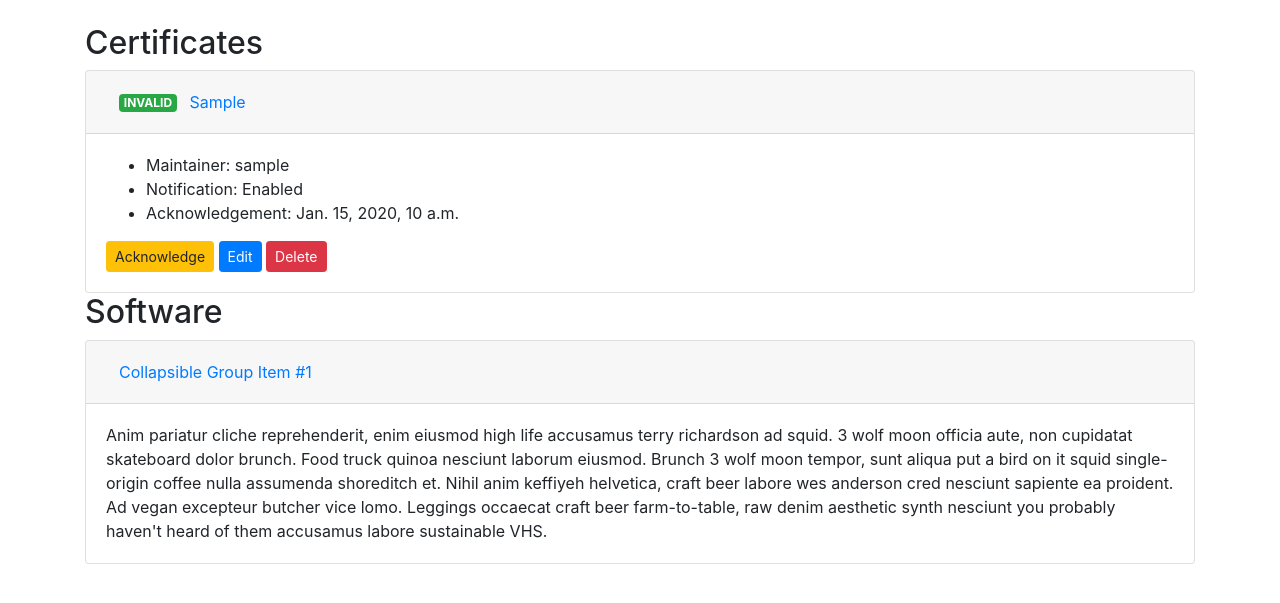
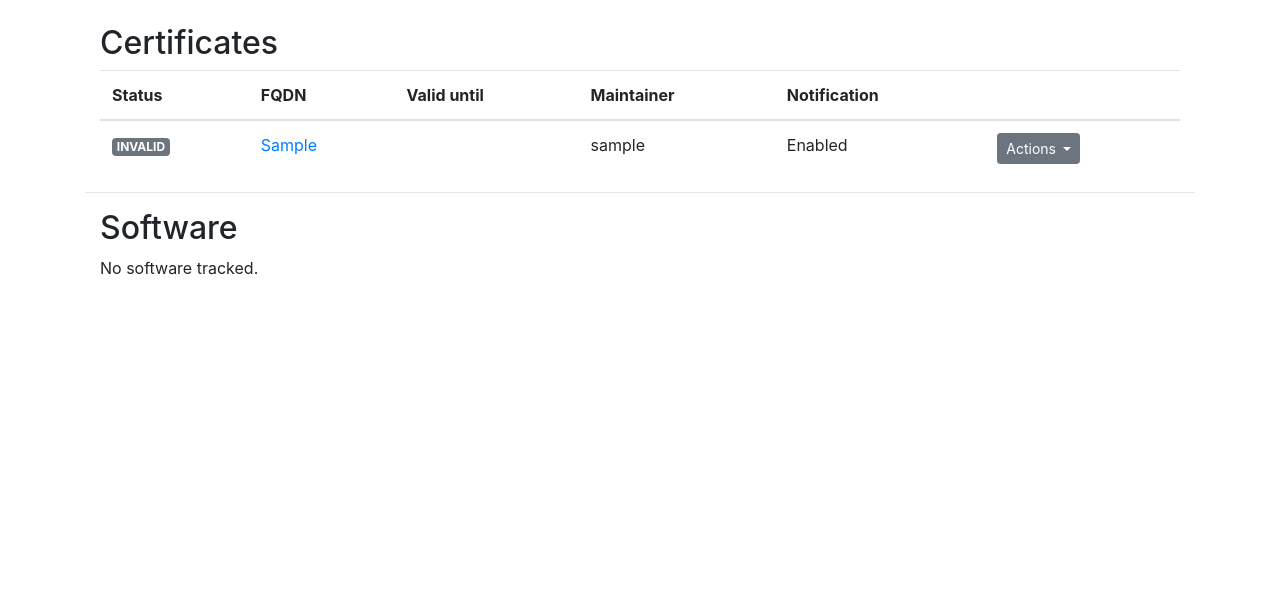
Before and after one commit to semaph0r/HAL9000, a Django app: page / in a window 1280 px wide. Shown: the part 56-659 px from the top of the page. Run offline with Django 3.2, Linux system fonts and the light colour scheme; tables that the repository leaves empty hold one stand-in row (values such as "Sample post"); some libraries are stand-ins or nearby versions.

Commit message:
add crud for certificate model

```diff
--- a/hal9000/web/models.py
+++ b/hal9000/web/models.py
@@ -16,7 +16,7 @@
         (ERROR, 'Error'),
         (NA, 'N/A')
     ]
-    domain = models.TextField(validators=[URLValidator()], null=True)
+    domain = models.CharField(max_length=80, validators=[URLValidator()], null=True)
     status = models.CharField(max_length=20,
                               choices=CertificateStatus,
                               default=NA)
@@ -27,6 +27,7 @@
     acknowledged_at = models.DateTimeField(blank=True, null=True)
     acknowledged_by = models.ForeignKey(User, related_name='%(class)s_acknowledge_created', on_delete=models.DO_NOTHING,
                                         blank=True, null=True)
+    expired_at = models.DateField(blank=True, null=True)
 
     def __str__(self):
         return self.domain
--- a/hal9000/web/templates/base.html
+++ b/hal9000/web/templates/base.html
@@ -13,7 +13,7 @@
 </head>
 <body>
 <nav class="navbar navbar-expand-md navbar-dark bg-dark fixed-top">
-    <a class="navbar-brand" href="#">HAL9000</a>
+    <a class="navbar-brand" href="{% url 'index' %}">HAL9000</a>
     <button class="navbar-toggler" type="button" data-toggle="collapse" data-target="#navbarsExampleDefault"
             aria-controls="navbarsExampleDefault" aria-expanded="false" aria-label="Toggle navigation">
         <span class="navbar-toggler-icon"></span>
--- a/hal9000/web/templates/web/certificate_confirm_delete.html
+++ b/hal9000/web/templates/certificates/certificate_confirm_delete.html
@@ -1,4 +1,5 @@
 {% extends "base.html" %}
+{% load crispy_forms_tags %}
 {% block content %}
     <h2>Certificate Monitoring</h2>
     <form method="post">{% csrf_token %}
--- a/hal9000/web/templates/web/certificate_form.html
+++ b/hal9000/web/templates/certificates/certificate_update_view.html
@@ -1,8 +1,9 @@
 {% extends "base.html" %}
+{% load crispy_forms_tags %}
 {% block content %}
     <h2>Certificates</h2>
     <form method="post">{% csrf_token %}
-        {{ form.as_p }}
-        <input class="btn btn-primary btn-sm" type="submit" value="Save">
+        {{ form|crispy }}
+        <input class="btn btn-success btn-sm" type="submit" value="Save">
     </form>
 {% endblock %}
--- /dev/null
+++ b/hal9000/web/templates/certificates/partial_certificate_list.html
@@ -0,0 +1,41 @@
+{% extends "base.html" %}
+{% block content %}
+    <h2>Certificates</h2>
+    {% if data.certificates|length == 0 %}
+        No certificates tracked.
+    {% else %}
+        <table class="table table-hover">
+            <thead>
+            <tr>
+                <th scope="col">Status</th>
+                <th scope="col">FQDN</th>
+                <th scope="col">Valid until</th>
+                <th scope="col">Maintainer</th>
+                <th scope="col">Notification</th>
+                <th></th>
+            </tr>
+            </thead>
+            <tbody>
+            {% for certificate in data.certificates %}
+                <tr>
+                    <th scope="row"><span class="badge badge-secondary">{{ certificate.status }}</span></th>
+                    <td><a href="{{ certificate.domain }}">{{ certificate.domain }}</a></td>
+                    <td><!--{{ certificate.expired_at }}--></td>
+                    <td>{{ certificate.maintainer }}</td>
+                    <td>{{ certificate.send_notification|yesno:"Enabled,Disabled" }}</td>
+                    <td>
+                        <button id="btnGroupDrop1" type="button" class="btn btn-secondary btn-sm dropdown-toggle"
+                                data-toggle="dropdown" aria-haspopup="true" aria-expanded="false">
+                            Actions
+                        </button>
+                        <div class="dropdown-menu" aria-labelledby="btnGroupDrop1">
+                            <a class="dropdown-item" href="#">Acknowledge</a>
+                            <a class="dropdown-item" href="{% url 'update-certificate' certificate.id %}">Edit</a>
+                            <a class="dropdown-item" href="{% url 'delete-certificate' certificate.id %}">Delete</a>
+                        </div>
+                </tr>
+            {% endfor %}
+            </tbody>
+        </table>
+    {% endif %}
+{% endblock %}
--- /dev/null
+++ b/hal9000/web/templates/index.html
@@ -0,0 +1,6 @@
+{% extends "base.html" %}
+{% block content %}
+    {% include "certificates/partial_certificate_list.html" %}
+    <hr/>
+    {% include "software/partial_software_list.html" %}
+{% endblock %}
--- a/hal9000/web/templates/show.html
+++ /dev/null
@@ -1,69 +0,0 @@
-{% extends "base.html" %}
-{% block content %}
-    <h2>Certificates</h2>
-    <div class="accordion" id="accordionCertificates">
-        {% for certificate in data.certificates %}
-            <div class="card">
-                <div class="card-header" id="certificate-{{ certificate.id }}-heading">
-                    <h2 class="mb-0">
-                        <button class="btn btn-link btn-block text-left certificate-title" type="button"
-                                data-toggle="collapse"
-                                data-target="#body-certificate-{{ certificate.id }}" aria-expanded="true"
-                                aria-controls="body-certificate-{{ certificate.id }}"><span
-                                class="badge badge-success status-badge">{{ certificate.status }}</span>
-                            {{ certificate.domain }}
-                        </button>
-                    </h2>
-                </div>
-
-                <div id="#body-certificate-{{ certificate.id }}" class="collapse show"
-                     aria-labelledby="certificate-{{ certificate.id }}-heading"
-                     data-parent="#accordionCertificates">
-                    <div class="card-body">
-                        <ul>
-                            <li>Maintainer: {{ certificate.maintainer }}</li>
-                            <li>Notification: {{ certificate.send_notification | yesno:"Enabled,Disabled" }}</li>
-                            <li>Acknowledgement: {{ certificate.acknowledged_at }}</li>
-                        </ul>
-                        <!-- Default switch -->
-                        <!--<div class="custom-control custom-switch">
-                            <input type="checkbox" class="custom-control-input" id="customSwitches{{ certificate.id }}">
-                            <label class="custom-control-label" for="customSwitches{{ certificate.id }}">Toggle this switch element</label>
-                        </div>-->
-                        <a class="btn btn-warning btn-sm" href="#" role="button">Acknowledge</a>
-                        <a class="btn btn-primary btn-sm edit" href="{% url 'update-certificate' pk=certificate.id %}" role="button">Edit</a>
-                        <a class="btn btn-danger btn-sm edit" href="{% url 'delete-certificate' pk=certificate.id %}"
-                           role="button">Delete</a>
-
-                    </div>
-                </div>
-            </div>
-        {% endfor %}
-    </div>
-    <h2>Software</h2>
-    <div class="accordion" id="accordionSoftware">
-        <div class="card">
-            <div class="card-header" id="headingTwo">
-                <h2 class="mb-0">
-                    <button class="btn btn-link btn-block text-left" type="button" data-toggle="collapse"
-                            data-target="#collapseOne" aria-expanded="true" aria-controls="collapseOne">
-                        Collapsible Group Item #1
-                    </button>
-                </h2>
-            </div>
-
-            <div id="collapseOne" class="collapse show" aria-labelledby="headingTwo"
-                 data-parent="#accordionSoftware">
-                <div class="card-body">
-                    Anim pariatur cliche reprehenderit, enim eiusmod high life accusamus terry richardson ad squid.
-                    3 wolf moon officia aute, non cupidatat skateboard dolor brunch. Food truck quinoa nesciunt
-                    laborum eiusmod. Brunch 3 wolf moon tempor, sunt aliqua put a bird on it squid single-origin
-                    coffee nulla assumenda shoreditch et. Nihil anim keffiyeh helvetica, craft beer labore wes
-                    anderson cred nesciunt sapiente ea proident. Ad vegan excepteur butcher vice lomo. Leggings
-                    occaecat craft beer farm-to-table, raw denim aesthetic synth nesciunt you probably haven't heard
-                    of them accusamus labore sustainable VHS.
-                </div>
-            </div>
-        </div>
-    </div>
-{% endblock %}
--- /dev/null
+++ b/hal9000/web/templates/software/partial_software_list.html
@@ -0,0 +1,35 @@
+{% extends "base.html" %}
+{% block content %}
+    <h2>Software</h2>
+    {% if data.softwares|length == 0 %}
+        No software tracked.
+    {% else %}
+
+    <table class="table">
+        <thead>
+        <tr>
+            <th scope="col">Status</th>
+            <th scope="col">Name</th>
+            <th scope="col">Vendor</th>
+            <th scope="col">Maintainer</th>
+            <th scope="col">Notification</th>
+            <th></th>
+        </tr>
+        </thead>
+        <tbody>
+        {% for software in data.softwares %}
+            <tr>
+                <th scope="row">{{ software.status }}</th>
+                <td>{{ software.name }}</td>
+                <td>{{ certificate.vendor }}--></td>
+                <td>{{ certificate.maintainer }}</td>
+                <td>{{ certificate.send_notification|yesno:"Enabled,Disabled" }}</td>
+                <td>
+                    <a class="btn btn-warning btn-sm" href="#" role="button">Acknowledge</a>
+                    <a class="btn btn-primary btn-sm edit" href="#" role="button">Edit</a></td>
+            </tr>
+        {% endfor %}
+        </tbody>
+    </table>
+    {% endif %}
+{% endblock %}
--- a/hal9000/web/urls.py
+++ b/hal9000/web/urls.py
@@ -1,11 +1,12 @@
 from django.urls import path
 
 from . import views
+from . import forms
 
 urlpatterns = [
-    path('', views.show, name='index'),
+    path('', views.index, name='index'),
     path('certificates', views.CertificatesListView.as_view(), name='show-certificate'),
-    path('certificate/create', views.CertificateCreateView.as_view(), name='create-certificate'),
+    path('certificate/create', views.create_certificate_form, name='create-certificate'),
     path('certificate/<int:pk>/update', views.CertificateUpdateView.as_view(), name='update-certificate'),
     path('certificate/<int:pk>/delete', views.CertificateDeleteView.as_view(), name='delete-certificate'),
 ]
--- a/hal9000/web/views.py
+++ b/hal9000/web/views.py
@@ -1,24 +1,35 @@
-from django.shortcuts import render, redirect
+from django.http import HttpResponseRedirect
+from django.shortcuts import render, redirect, get_object_or_404
+from django.http import HttpResponseRedirect
 from django.urls import reverse_lazy
 from django.views.generic.list import ListView
 from django.views.generic.edit import CreateView, UpdateView, DeleteView
-from .forms import CertificateForm
+from .forms import CertificateCreateForm, CertificateUpdateForm
 from .models import Certificate
-from django.http import HttpResponse
+#from hal9000.monitoring.tls import ssl_expiry_datetime
+
+
+def index(request):
+    certificates = Certificate.objects.all()
+    data = {'certificates': certificates}
+    return render(request, "index.html", {'data': data})
 
 
 class CertificatesListView(ListView):
     model = Certificate
 
 
-class CertificateCreateView(CreateView):
-    model = Certificate
-    fields = [
-        'domain',
-        'maintainer',
-        'send_notification',
-    ]
-    success_url = reverse_lazy('index')
+def create_certificate_form(request):
+    form = CertificateCreateForm(request.POST or None)
+    if request.method == "POST":
+        if form.is_valid():
+            form.save()
+            return HttpResponseRedirect('/')
+
+        return render(request, 'certificates/certificate_create_form.html', {'form': form})
+    else:
+        form = CertificateCreateForm()
+        return render(request, 'certificates/certificate_create_form.html', {'form': form})
 
 
 class CertificateUpdateView(UpdateView):
@@ -28,29 +39,12 @@
         'maintainer',
         'send_notification',
     ]
+    template_name = "certificates/certificate_update_view.html"
     success_url = reverse_lazy('index')
 
 
 class CertificateDeleteView(DeleteView):
     model = Certificate
+    template_name = 'certificates/certificate_confirm_delete.html'
+    context_object_name = 'certificate'
     success_url = reverse_lazy('index')
-
-
-def show(request):
-    certificates = Certificate.objects.all()
-    data = {'certificates': certificates}
-    return render(request, "show.html", {'data': data})
-
-
-def edit(request, id):
-    certificate = Certificate.objects.get(id=id)
-    return render(request, 'edit.html', {'certificate': certificate})
-
-
-def update(request, id):
-    certificate = Certificate.objects.get(id=id)
-    form = CertificateForm(request.POST, instance = certificate)
-    if form.is_valid():
-        form.save()
-        return redirect("/show")
-    return render(request, 'edit.html', {'certificate': certificate})
```
Also changed, not shown: hal9000/hal9000/settings.py (+8 -0 lines), hal9000/web/forms.py (+16 -2 lines), hal9000/web/templates/certificates/certificate_create_form.html (added, +12 -0 lines), hal9000/web/templates/edit.html (deleted, +0 -32 lines), hal9000/web/templates/web/certificate_list.html (deleted, +0 -40 lines), hal9000/web/templates/web/certificate_update_view.html (deleted, +0 -8 lines), hal9000/web/migrations/0004_auto_20201208_1835.py (added), hal9000/web/migrations/0005_add_expiry_date_to_certificate.py (added).
